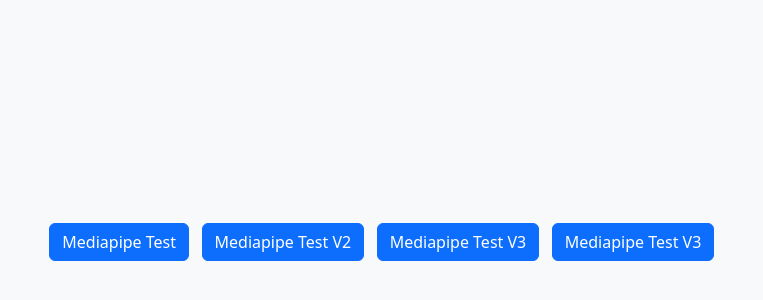
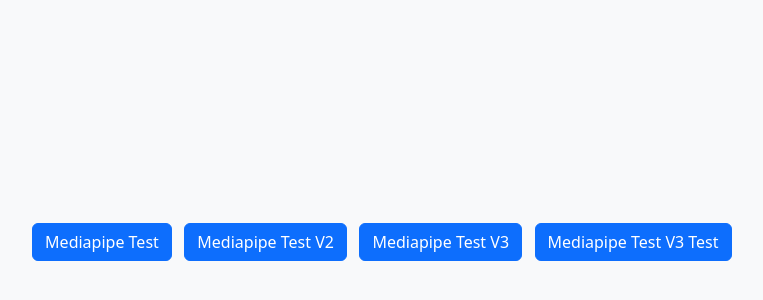
Before and after one commit to nakadai25/webapp, a plain HTML site: page index.html in a window 1280 px wide. Shown: the part 158-458 px from the top of the page, without its empty margins (306-1069 px from the left). Drawn offline with nearby package versions, Linux system fonts and the light colour scheme; a small style sheet from the web is missing.

Commit message:
ボタンの名前変更

```diff
--- a/index.html
+++ b/index.html
@@ -14,6 +14,6 @@
     <br>
     <button type="button" class="btn btn-primary" onclick="window.location.href='mediapipetestv3.html'">Mediapipe Test V3</button>
     <br>
-    <button type="button" class="btn btn-primary" onclick="window.location.href='mediapipetestv3test.html'">Mediapipe Test V3</button>
+    <button type="button" class="btn btn-primary" onclick="window.location.href='mediapipetestv3test.html'">Mediapipe Test V3 Test</button>
 </body>
 </html>
```
